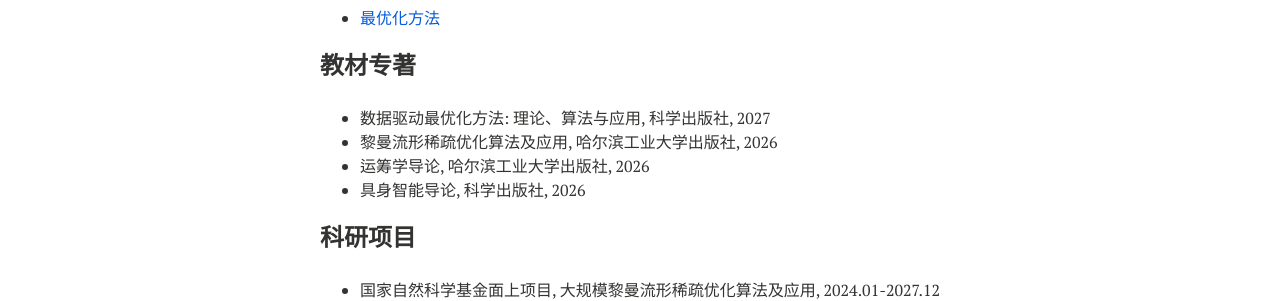
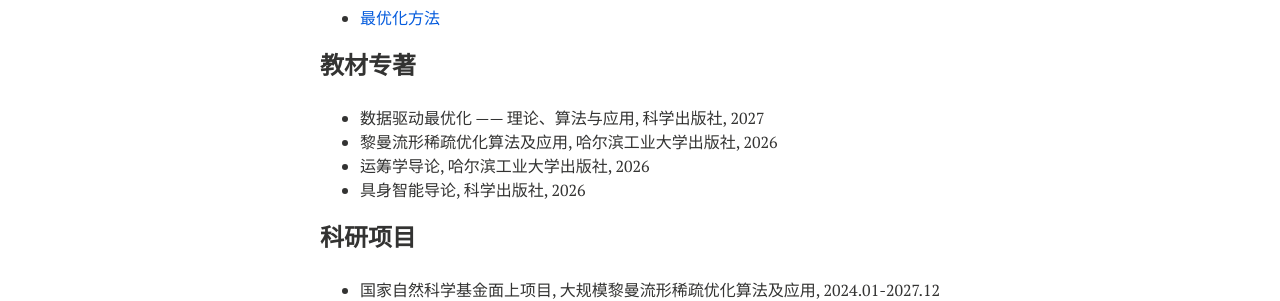
Before and after one commit to xianchaoxiu/xianchaoxiu.github.io, a Jekyll site: the page built from chinese/index.md, in a window 1280 px wide. Shown: the part 665-966 px from the top of the page. Built offline with Jekyll 4.4.1, drawn with Linux system fonts in a browser that asks for light colours; nearby versions of some CDN libraries.

Commit message:
Update index.md

```diff
--- a/chinese/index.md
+++ b/chinese/index.md
@@ -33,7 +33,7 @@ share: false
 
 
 ### 教材专著
-* 数据驱动最优化方法:  理论、算法与应用, 科学出版社, 2027 <br>
+* 数据驱动最优化 —— 理论、算法与应用, 科学出版社, 2027 <br>
 * 黎曼流形稀疏优化算法及应用, 哈尔滨工业大学出版社, 2026 <br>
 * 运筹学导论, 哈尔滨工业大学出版社, 2026 <br>
 * 具身智能导论, 科学出版社, 2026 <br>
```
